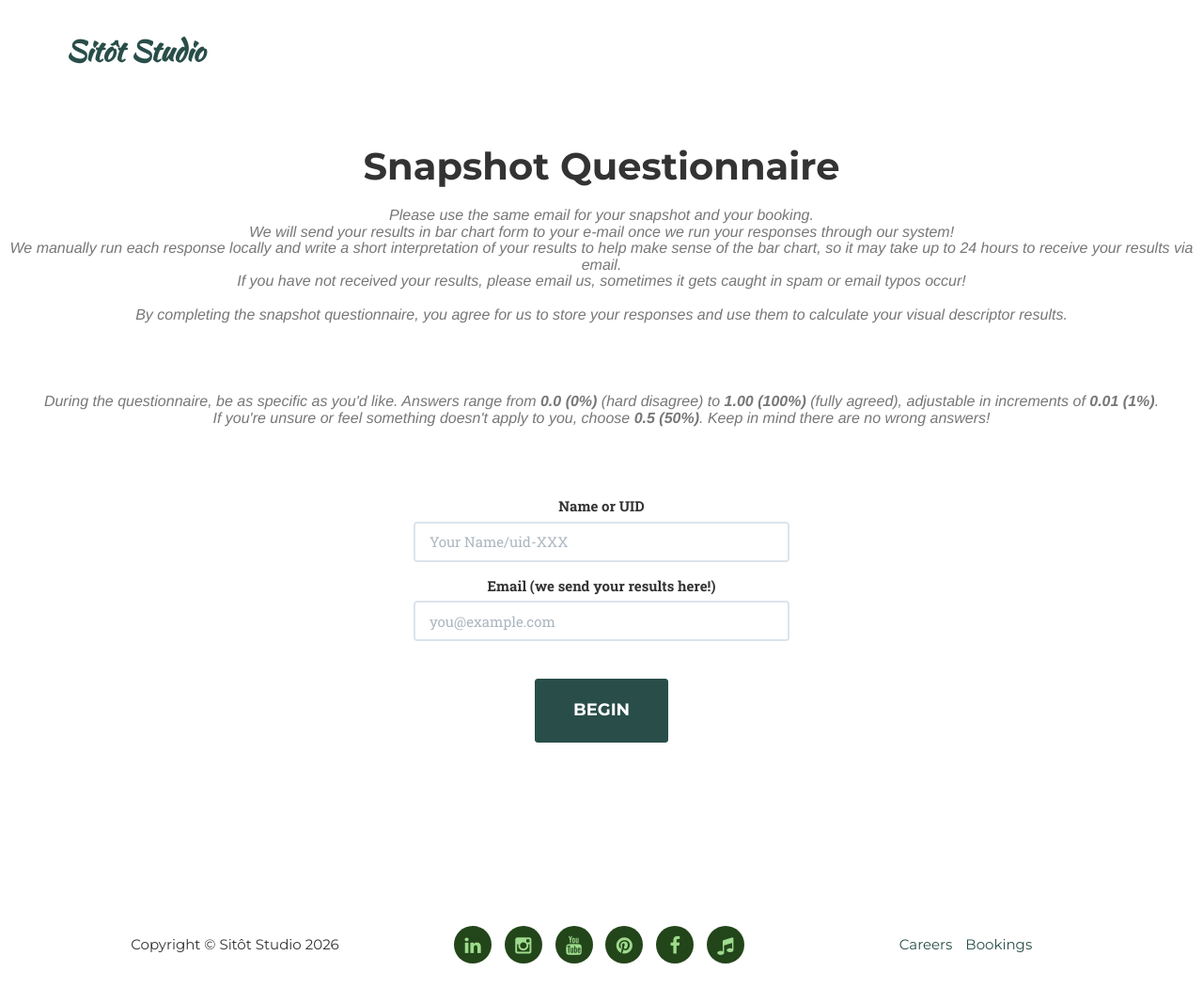
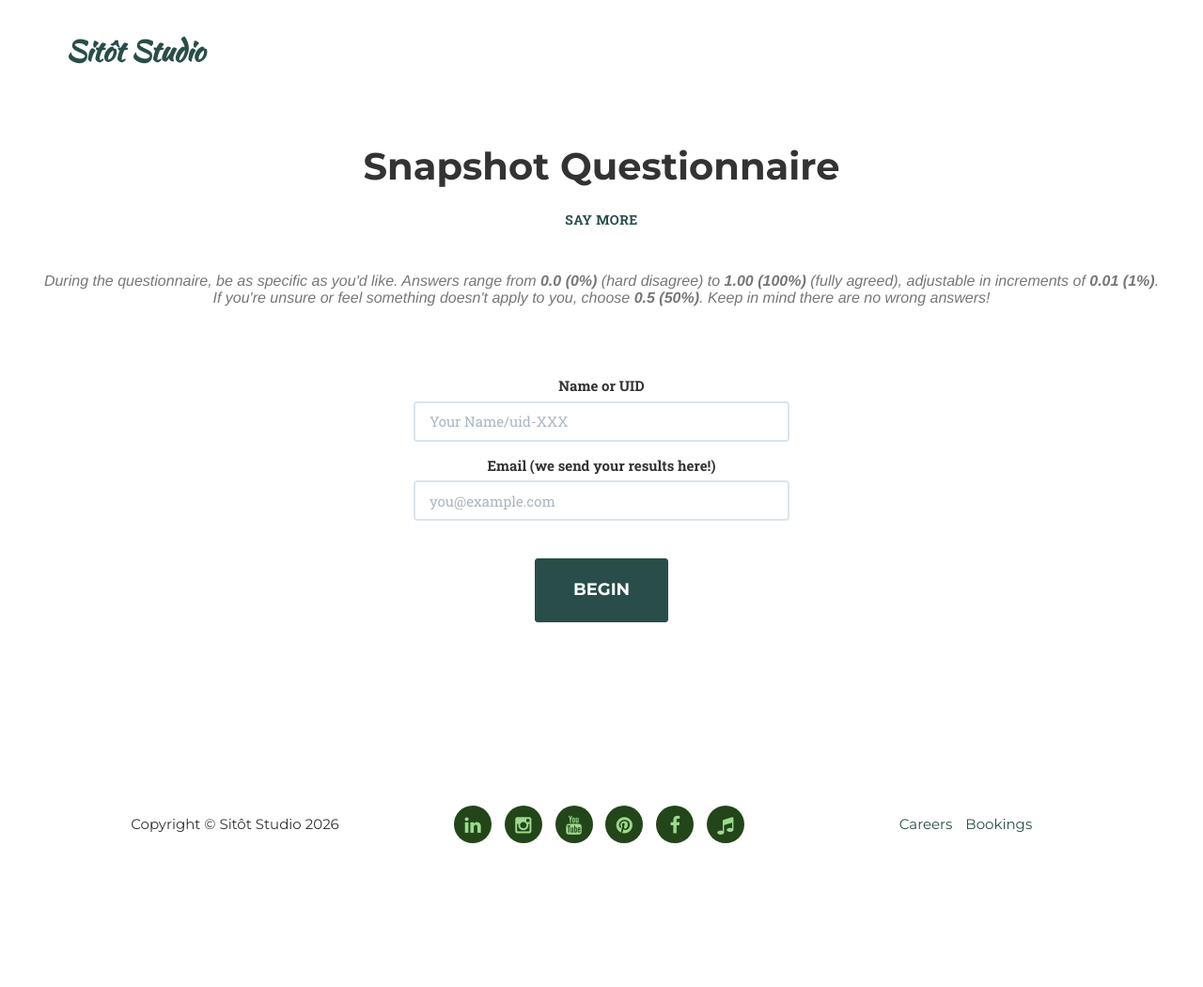
Before and after one commit to sitotstudio/sitotstudio.github.io, a Jekyll site: the page built from snapshot.html, in a window 1280 px wide and 1050 px high. Shown: the whole window at 94% size. Built offline with Jekyll 4.4.1, drawn with Linux system fonts in a browser that asks for light colours; some web fonts are replaced; some of the changed lines change nothing that is shown.

Commit message:
Add toggle on snapshot page + trycatch for network issues on submit

```diff
--- a/snapshot.html
+++ b/snapshot.html
@@ -10,6 +10,11 @@ permalink: /snapshot/
             <div class="col-lg-12 text-center" style="margin: 5px auto;">
 
                 <h2 class="section-heading">Snapshot Questionnaire</h2>
+                <a href="#" class="toggle-description" aria-expanded="false"
+                    style="display: inline-block; margin: 10px 0 25px;">
+                    Say more
+                </a>
+                <div class="snapshot-info" style="display: none;">
                     <h3 class="section-subheading text-muted">
                         Please use the same email for your snapshot and your booking.
                         <br>
@@ -21,6 +26,7 @@ permalink: /snapshot/
                         <br><br>
                         By completing the snapshot questionnaire, you agree for us to store your responses and use them to calculate your visual descriptor results.
                     </h3>
+                </div>
                 <h3 class="section-subheading text-muted">
                     During the questionnaire, be as specific as you'd like. Answers range from <strong>0.0 (0%)</strong> (hard disagree)
                     to <strong>1.00 (100%)</strong> (fully agreed), adjustable in increments of <strong>0.01 (1%)</strong>.<br>
@@ -91,8 +97,8 @@ permalink: /snapshot/
         const idInput = document.getElementById("userIdInput").value.trim();
         const emailInput = document.getElementById("emailInput").value.trim();
 
-        if (!emailInput) {
-            alert("Please enter your email to give us a way to send you your results!");
+        if (!emailInput || !document.getElementById("emailInput").checkValidity()) {
+            alert("Please enter a valid email address so we can send you your results!");
             return;
         }
 
@@ -183,21 +189,51 @@ permalink: /snapshot/
     }
 
     // SUBMIT
+
     document.getElementById("submit-btn").addEventListener("click", async () => {
-        saveCurrentAnswer(); // capture last question
+        saveCurrentAnswer();
 
+        const submitButton = document.getElementById("submit-btn");
+        submitButton.disabled = true;
+        submitButton.textContent = "Submitting...";
+
+        try {
             await fetch(SUBMIT_URL, {
                 method: "POST",
                 body: JSON.stringify({
                     uid: uid,
                     userEmail: userEmail,
-                answers: answers }),
+                    answers: answers
+                })
             });
 
             alert("Your snapshot responses have been sent! If this is a live session, your results will be prepared shortly for preview. If this is a self-driven session, your results will be sent to your provided email by end of day. Please contact info@sitot.ca with any inquiries!");
-        window.location.href = "/snapshot-complete";
+            window.location.href = "/snapshot-complete/";
+        } catch (err) {
+            console.error("Submission error:", err);
+            alert("We couldn't submit your responses. Please try again.");
+            submitButton.disabled = false;
+            submitButton.textContent = "Submit";
+        }
     });
 
     // INIT
     // loadQuestions();
 </script>
+
+<script>
+    document.addEventListener('DOMContentLoaded', function () {
+      document.querySelectorAll('.toggle-description').forEach(function (btn) {
+        btn.addEventListener('click', function (e) {
+          e.preventDefault();
+
+          const content = btn.nextElementSibling;
+          const isExpanded = btn.getAttribute('aria-expanded') === 'true';
+
+          content.style.display = isExpanded ? 'none' : 'block';
+          btn.setAttribute('aria-expanded', String(!isExpanded));
+          btn.textContent = isExpanded ? 'Say more' : 'Say less';
+        });
+      });
+    });
+  </script>
```
Lines whose indentation alone changed are shown as unchanged.
